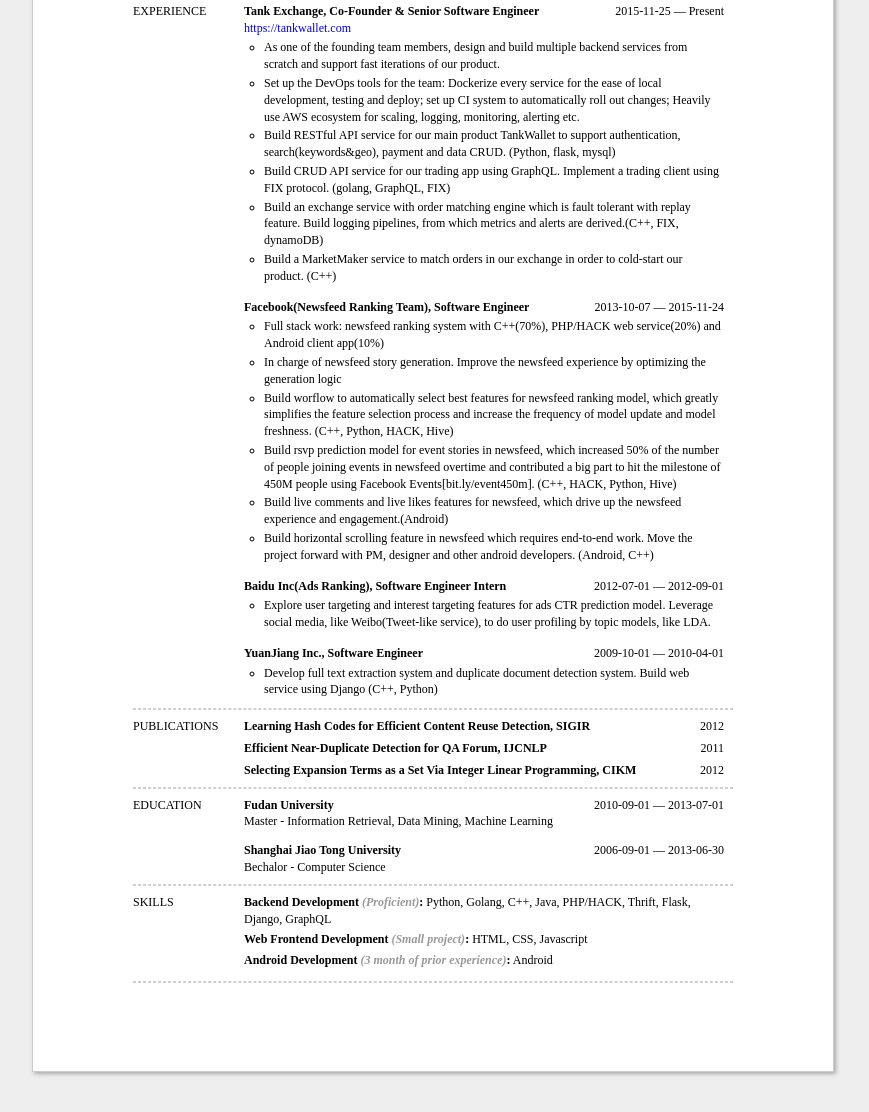
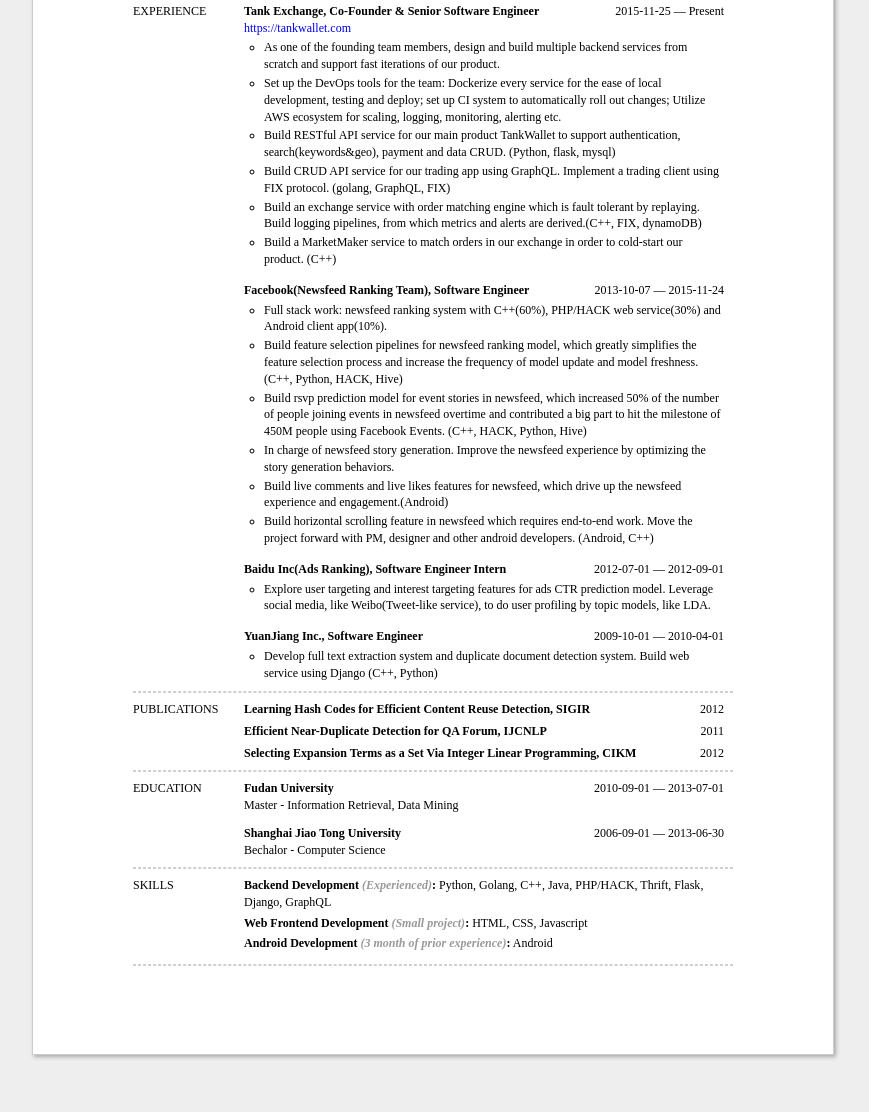
Before and after one commit to teloon/cv, a website: page index.html in a window 1280 px wide. Shown: the part 181-1293 px from the top of the page, without its empty margins (207-1076 px from the left). Drawn offline with Linux system fonts and the light colour scheme.

Commit message:
update for fb

```diff
--- a/index.html
+++ b/index.html
@@ -204,10 +204,10 @@
 	      <div><a href='https://tankwallet.com'>https://tankwallet.com</a></div>
 	      <ul class='highlights'>
 	        <li>As one of the founding team members, design and build multiple backend services from scratch and support fast iterations of our product.</li>
-	        <li>Set up the DevOps tools for the team: Dockerize every service for the ease of local development, testing and deploy; set up CI system to automatically roll out changes; Heavily use AWS ecosystem for scaling, logging, monitoring, alerting etc.</li>
+	        <li>Set up the DevOps tools for the team: Dockerize every service for the ease of local development, testing and deploy; set up CI system to automatically roll out changes; Utilize AWS ecosystem for scaling, logging, monitoring, alerting etc.</li>
 	        <li>Build RESTful API service for our main product TankWallet to support authentication, search(keywords&amp;geo), payment and data CRUD. (Python, flask, mysql)</li>
 	        <li>Build CRUD API service for our trading app using GraphQL. Implement a trading client using FIX protocol. (golang, GraphQL, FIX)</li>
-	        <li>Build an exchange service with order matching engine which is fault tolerant with replay feature. Build logging pipelines, from which metrics and alerts are derived.(C++, FIX, dynamoDB)</li>
+	        <li>Build an exchange service with order matching engine which is fault tolerant by replaying. Build logging pipelines, from which metrics and alerts are derived.(C++, FIX, dynamoDB)</li>
 	        <li>Build a MarketMaker service to match orders in our exchange in order to cold-start our product. (C++)</li>
 	      </ul>
 	      <div class='separator'></div>
@@ -223,10 +223,10 @@
 	      </div>
 	      <div><a href=''></a></div>
 	      <ul class='highlights'>
-	        <li>Full stack work: newsfeed ranking system with C++(70%), PHP/HACK web service(20%) and Android client app(10%)</li>
-	        <li>In charge of newsfeed story generation. Improve the newsfeed experience by optimizing the generation logic</li>
-	        <li>Build worflow to automatically select best features for newsfeed ranking model, which greatly simplifies the feature selection process and increase the frequency of model update and model freshness. (C++, Python, HACK, Hive)</li>
-	        <li>Build rsvp prediction model for event stories in newsfeed, which increased 50% of the number of people joining events in newsfeed overtime and contributed a big part to hit the milestone of 450M people using Facebook Events[bit.ly/event450m]. (C++, HACK, Python, Hive)</li>
+	        <li>Full stack work: newsfeed ranking system with C++(60%), PHP/HACK web service(30%) and Android client app(10%).</li>
+	        <li>Build feature selection pipelines for newsfeed ranking model, which greatly simplifies the feature selection process and increase the frequency of model update and model freshness. (C++, Python, HACK, Hive)</li>
+	        <li>Build rsvp prediction model for event stories in newsfeed, which increased 50% of the number of people joining events in newsfeed overtime and contributed a big part to hit the milestone of 450M people using Facebook Events. (C++, HACK, Python, Hive)</li>
+	        <li>In charge of newsfeed story generation. Improve the newsfeed experience by optimizing the story generation behaviors.</li>
 	        <li>Build live comments and live likes features for newsfeed, which drive up the newsfeed experience and engagement.(Android)</li>
 	        <li>Build horizontal scrolling feature in newsfeed which requires end-to-end work. Move the project forward with PM, designer and other android developers. (Android, C++)</li>
 	      </ul>
@@ -317,7 +317,7 @@
           2010-09-01 &mdash; 2013-07-01
         </span>
         <div class=''>
-          Master  - Information Retrieval, Data Mining, Machine Learning
+          Master  - Information Retrieval, Data Mining
         </div>
       </div>
       <div class='separator'></div>
@@ -343,7 +343,7 @@
     </div>
     <div class='sectionContent'>
       <div class='skillBlock'>
-        <span class='title'>Backend Development <em>(Proficient)</em>:</span>
+        <span class='title'>Backend Development <em>(Experienced)</em>:</span>
           <span>Python</span>,
           <span>Golang</span>,
           <span>C++</span>,
```
Also changed, not shown: resume.json (+8 -8 lines).
